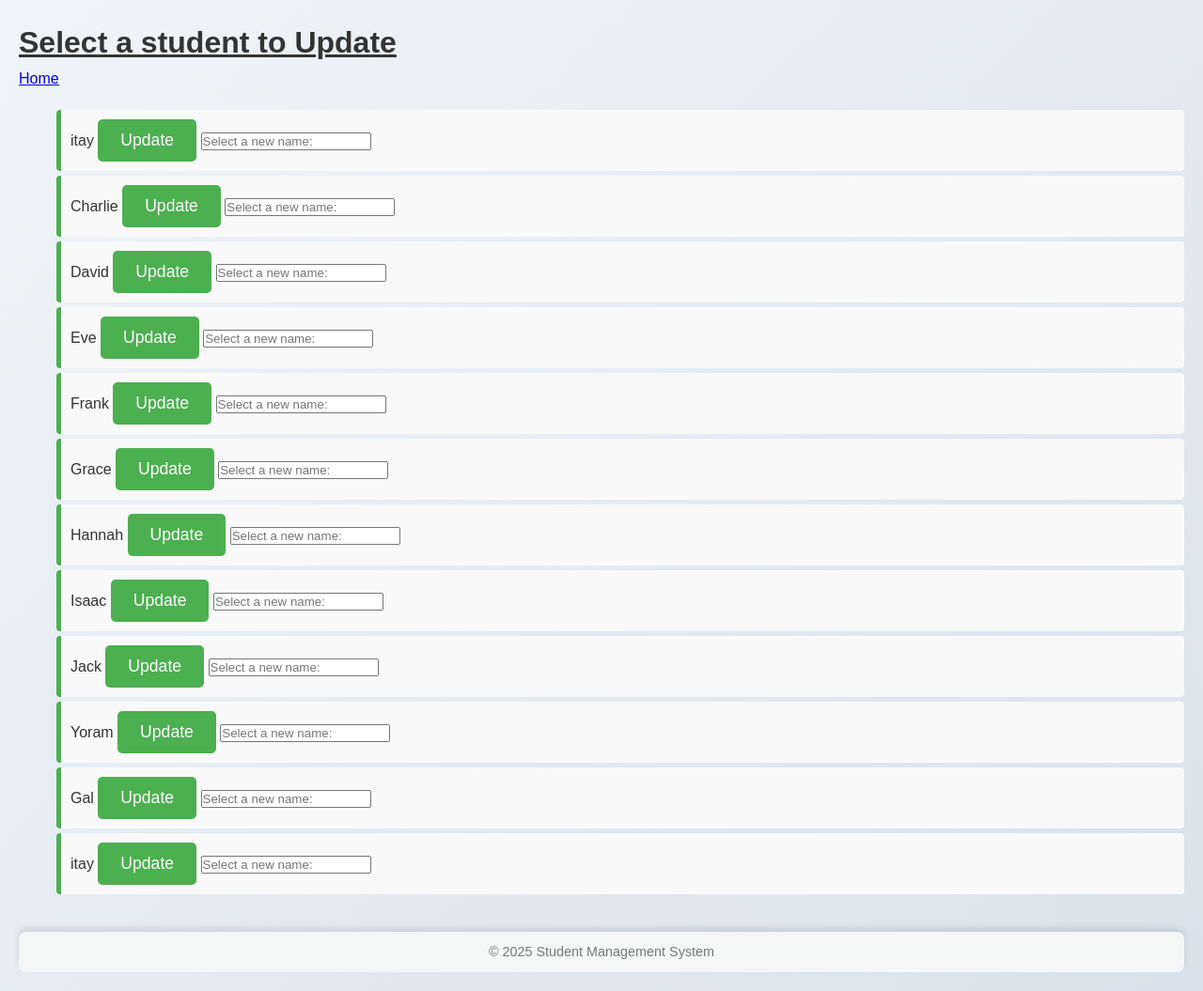
After one commit to Jabanes/CRUD-Students, a Flask app: page /update in a window 1280 px wide. The commit adds this page. Shown: the whole page at 94% size. Run offline with Flask 3, Linux system fonts and the light colour scheme.

Commit message:
CRUD COMPLETE

```diff
--- a/app.py
+++ b/app.py
@@ -27,22 +27,57 @@ def add():
             names = json.load(f)
 
         data = request.get_json()
-        names.append(data)
+        name = data.get('name')
+        names.append({"name" : name, "id" : len(names) +1})
 
         with open('names.json', 'w') as f:
             json.dump(names, f, indent=4)
         return render_template("names.html")
 
-@app.route("/delete", methods=["GET", "POST"])
-def delete():
-    if request.method == "GET":
-     with open('names.json') as f:
-      peoples = json.load(f)
-      return render_template("delete.html", peoples = peoples)
+@app.route("/delete", methods=["GET"])
+def delete_page():
+    # This method only handles GET requests to display the delete page
+    with open('names.json') as f:
+        peoples = json.load(f)
+    return render_template("delete.html", peoples=peoples)
 
-    else:
-        return render_template("delete.html")
+@app.route("/delete/<int:id>", methods=["DELETE"])
+def delete(id):
+    # This method handles DELETE requests to delete a specific name by id
+    with open('names.json') as f:
+        names = json.load(f)
 
+    # Remove the name with the given id
+    names = [name for name in names if name["id"] != id]
+
+    with open('names.json', 'w') as f:
+        json.dump(names, f, indent=4)
+
+    return '', 204  # No content response after deletion
+
+@app.route("/update", methods=["GET"])
+def update_page():
+    with open('names.json') as f:
+        peoples = json.load(f)
+    return render_template("update.html", peoples=peoples)
+
+@app.route("/update/<int:id>", methods=["PUT"])
+def update(id):
+    # This method handles DELETE requests to delete a specific name by id
+    with open('names.json') as f:
+        names = json.load(f)
+
+    updatedName = request.get_json().get('name')
+
+    for name in names:
+        if name['id'] == id:
+            name['name'] = updatedName
+            break
+
+    with open('names.json', 'w') as f:
+        json.dump(names, f, indent=4)
+
+    return '', 204  # No content response after deletion
 
 if __name__ == "__main__":
     app.run(debug=True)
--- a/names.json
+++ b/names.json
@@ -1,38 +1,50 @@
 [
     {
-        "name": "Alice"
+        "name": "itay",
+        "id": 2
     },
     {
-        "name": "Bob"
+        "name": "Charlie",
+        "id": 3
     },
     {
-        "name": "Charlie"
+        "name": "David",
+        "id": 4
     },
     {
-        "name": "David"
+        "name": "Eve",
+        "id": 5
     },
     {
-        "name": "Eve"
+        "name": "Frank",
+        "id": 6
     },
     {
-        "name": "Frank"
+        "name": "Grace",
+        "id": 7
     },
     {
-        "name": "Grace"
+        "name": "Hannah",
+        "id": 8
     },
     {
-        "name": "Hannah"
+        "name": "Isaac",
+        "id": 9
     },
     {
-        "name": "Isaac"
+        "name": "Jack",
+        "id": 10
     },
     {
-        "name": "Jack"
+        "name": "Yoram",
+        "id": 13
     },
     {
-        "name": "Erez"
+        "name": "Gal",
+        "id": 14
     },
     {
-        "name": "Erez"
+        "name": "itay",
+        "id": 12
     }
 ]
--- a/static/crud.js
+++ b/static/crud.js
@@ -14,9 +14,41 @@ const add = () => {
     }
     else {
         alert("You did not fill all of the fields!")
-    }}
+    }
+}
 
-const del = () =>{
-    console.log("Deleting...");
+
+const del = (id) => {
+    axios.delete(`/delete/${id}`)
+        .then(() => {
+            // Handle UI updates after successful deletion (like removing the item from the list)
+            alert('Student deleted successfully');
+            location.reload(); // Reload the page to reflect the changes
+        })
+        .catch(err => {
+            console.error('Error deleting student:', err);
+        });
+}
+
+const update = (id) =>{
+    const nameToUpdate = document.getElementById(`upd-${id}`).value
+    if (nameToUpdate) {
+        axios.put(`/update/${id}`,
+            {
+                name : nameToUpdate
+        })
+
+        .then(() => {
+            // Handle UI updates after successful deletion (like removing the item from the list)
+            alert('Student updated successfully');
+            location.reload(); // Reload the page to reflect the changes
+        })
+        .catch(err => {
+            console.error('Error updating student:', err);
+        });
+    }
+    else{
+        alert("Please enter a name to update!")
+    }
 
 }
--- a/templates/delete.html
+++ b/templates/delete.html
@@ -9,7 +9,7 @@
 <ul>
     <ul>
         {% for person in peoples %}
-        <li>{{ person.name }} <button onclick="del()">Delete</button> </a></li>
+        <li>{{ person.name }} <button onclick="del({{person.id}})">Delete</button> </a></li>
         {% endfor %}
     </ul>
 
--- a/templates/layout.html
+++ b/templates/layout.html
@@ -29,7 +29,7 @@
                     <li><a href="/names">Manage Students</a></li>
                     <li><a href="/add">Add a student</a></li>
                     <li><a href="/delete">Delete a student</a></li>
-                    <li><a href="">Update a student</a></li>
+                    <li><a href="/update">Update a student</a></li>
                 </ul>
             </nav>
         </header>
--- /dev/null
+++ b/templates/update.html
@@ -0,0 +1,17 @@
+{% extends "layout.html" %}
+
+{% block content %}
+<u>
+    <h1>Select a student to Update</h1>
+    <a href="/">Home</a>
+</u>
+
+<ul>
+    <ul>
+        {% for person in peoples %}
+        <li>{{ person.name }} <button onclick="update({{person.id}})">Update</button> <input type="text" id="upd-{{person.id}}" placeholder="Select a new name:"> </a></li>
+        {% endfor %}
+    </ul>
+
+</ul>
+{% endblock %}
```
Also changed, not shown: templates/add.html (+0 -23 lines).
